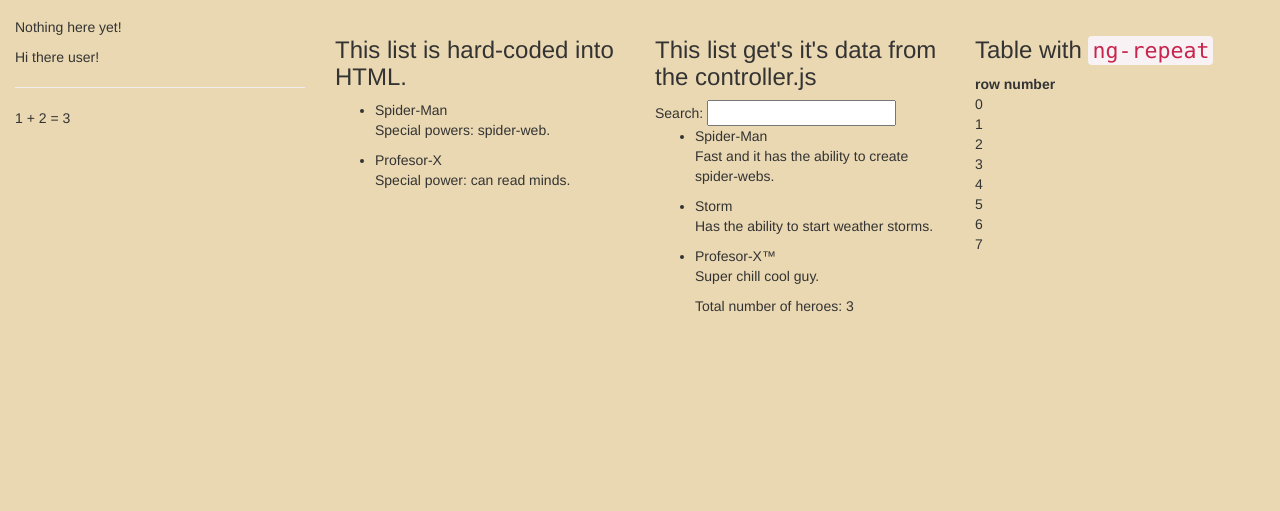
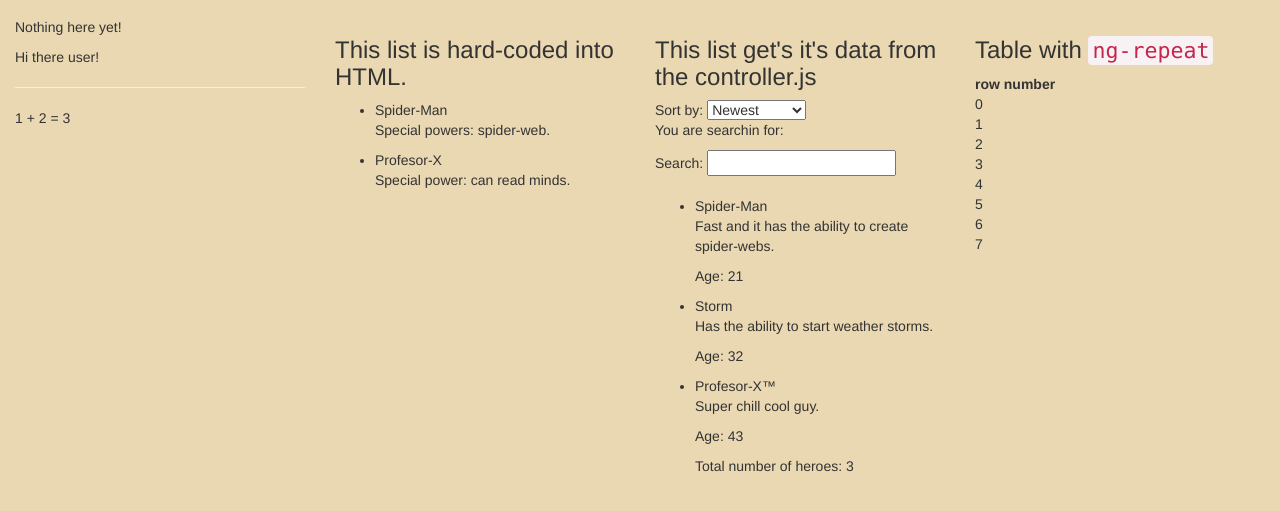
Before and after one commit to respectYourNeighbour/cox, a website: page index.html in a window 1280 px wide. Shown: the part 67-578 px from the top of the page. Drawn offline with nearby package versions, Linux system fonts and the light colour scheme.

Commit message:
added search options

```diff
--- a/index.html
+++ b/index.html
@@ -49,11 +49,19 @@
       </div>
       <div class="col-md-3">
         <h3>This list get's it's data from the controller.js</h3>
+        Sort by:
+        <select ng-model="orderProperty">
+          <option value="name">Alphabetical</option>
+          <option value="age">Newest</option>
+        </select>
+        <p>You are searchin for: {{justAquery}}</p>
         Search: <input ng-model="justAquery">
+        <br><br>
         <ul>
-          <li ng-repeat="hero in heroes | filter:justAquery">
-            {{hero.name}}
+          <li ng-repeat="hero in heroes | filter:justAquery | orderBy:orderProperty">
+            <span>{{hero.name}}</span>
             <p>{{hero.snippet}}</p>
+            <p>Age: {{hero.age}}</p>
           </li>
           <p>Total number of heroes: {{heroes.length}}</p>
         </ul>
--- a/js/controllers.js
+++ b/js/controllers.js
@@ -7,11 +7,15 @@ var myAngularApp = angular.module('myAngularApp', []);
 myAngularApp.controller('myListCtrl', function($scope) {
   $scope.heroes = [
     {'name': 'Spider-Man',
-     'snippet': 'Fast and it has the ability to create spider-webs.'},
+     'snippet': 'Fast and it has the ability to create spider-webs.',
+     'age':'21'},
     {'name': 'Storm',
-     'snippet': 'Has the ability to start weather storms.'},
+     'snippet': 'Has the ability to start weather storms.',
+ 	 'age':'32'},
     {'name': 'Profesor-X™',
-     'snippet': 'Super chill cool guy.'}
+     'snippet': 'Super chill cool guy.',
+     'age':'43'}
   ];
   $scope.name = 'user';
+  $scope.orderProperty = 'age';
 });
```
